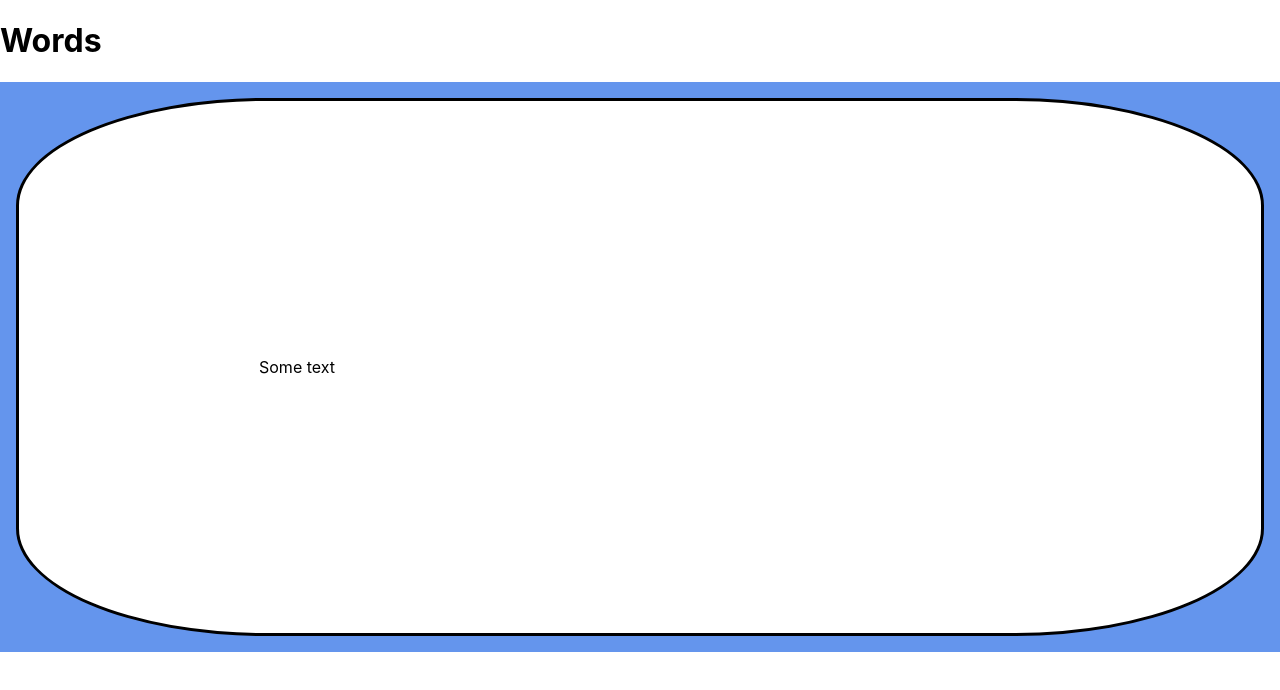
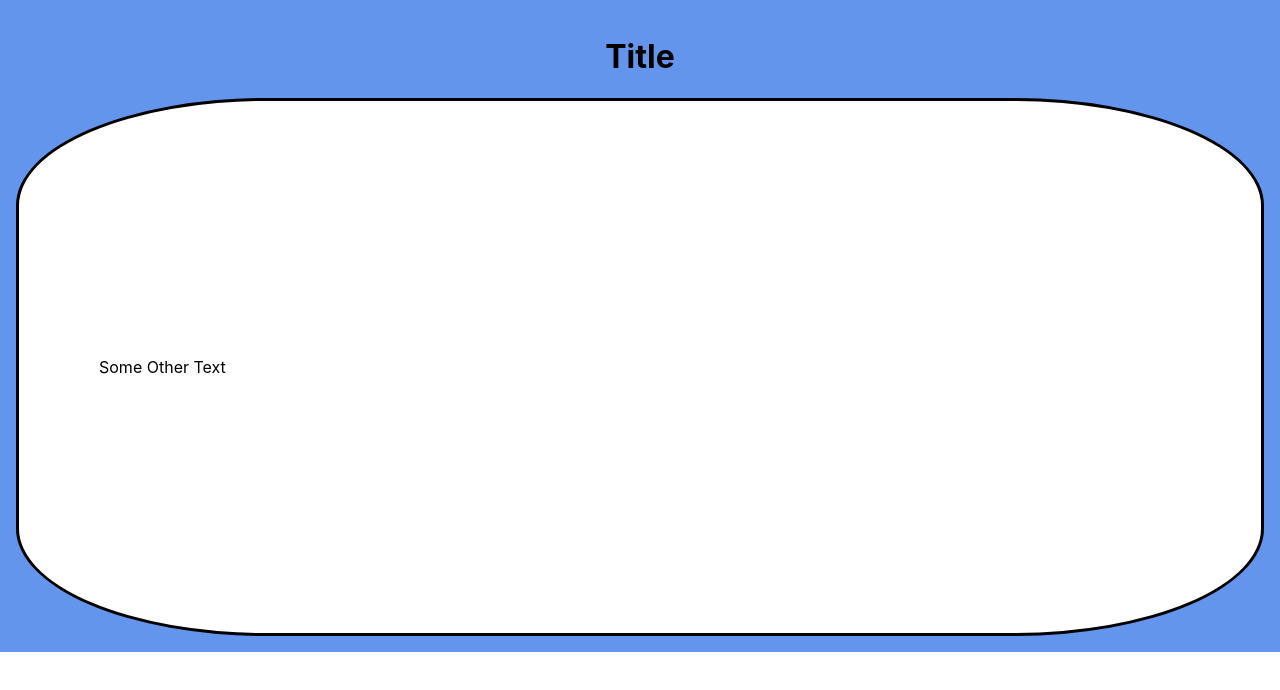
Before and after one commit to L1ndseyHerman/Personal-Website-ReactJS, a React (Create React App) app: page / in a window 1280 px wide. Shown: the top 690 px of the page. Built offline with nearby package versions, Linux system fonts and the light colour scheme.

Commit message:
Installed ESLint + better cloud

```diff
--- a/src/App.tsx
+++ b/src/App.tsx
@@ -1,12 +1,14 @@
+import React from "react";
 import Wrapper from "./Wrapper";
 
-function App() {
+const App: React.FC = () => {
   return (
-    <>
-      <h1>Words</h1>
-      <Wrapper></Wrapper>
-    </>
+    <div>
+      <Wrapper>
+        <p>Some Other Text</p>
+      </Wrapper>
+    </div>
   );
-}
+};
 
 export default App;
--- a/src/Wrapper.module.css
+++ b/src/Wrapper.module.css
@@ -2,9 +2,15 @@
   background-color: cornflowerblue;
   padding: 1rem;
 }
+.title {
+  text-align: center;
+}
 .cloud {
   background-color: white;
-  padding: 15rem;
+  padding-top: 15rem;
+  padding-bottom: 15rem;
+  padding-left: 5rem;
+  padding-right: 5rem;
   border: 3px solid black;
   border-radius: 20%;
 }
--- a/src/Wrapper.tsx
+++ b/src/Wrapper.tsx
@@ -1,11 +1,12 @@
+import React from "react";
+
 import classes from "./Wrapper.module.css";
 
-const Wrapper = () => {
+const Wrapper: React.FC = (props) => {
   return (
     <div className={classes.sky}>
-      <div className={classes.cloud}>
-        <p>Some text</p>
-      </div>
+      <h1 className={classes.title}>Title</h1>
+      <div className={classes.cloud}>{props.children}</div>
     </div>
   );
 };
```
Also changed, not shown: package.json (+10 -0 lines), .eslintrc.js (added), 1 other file (tests, documents, lock files or other folders).
